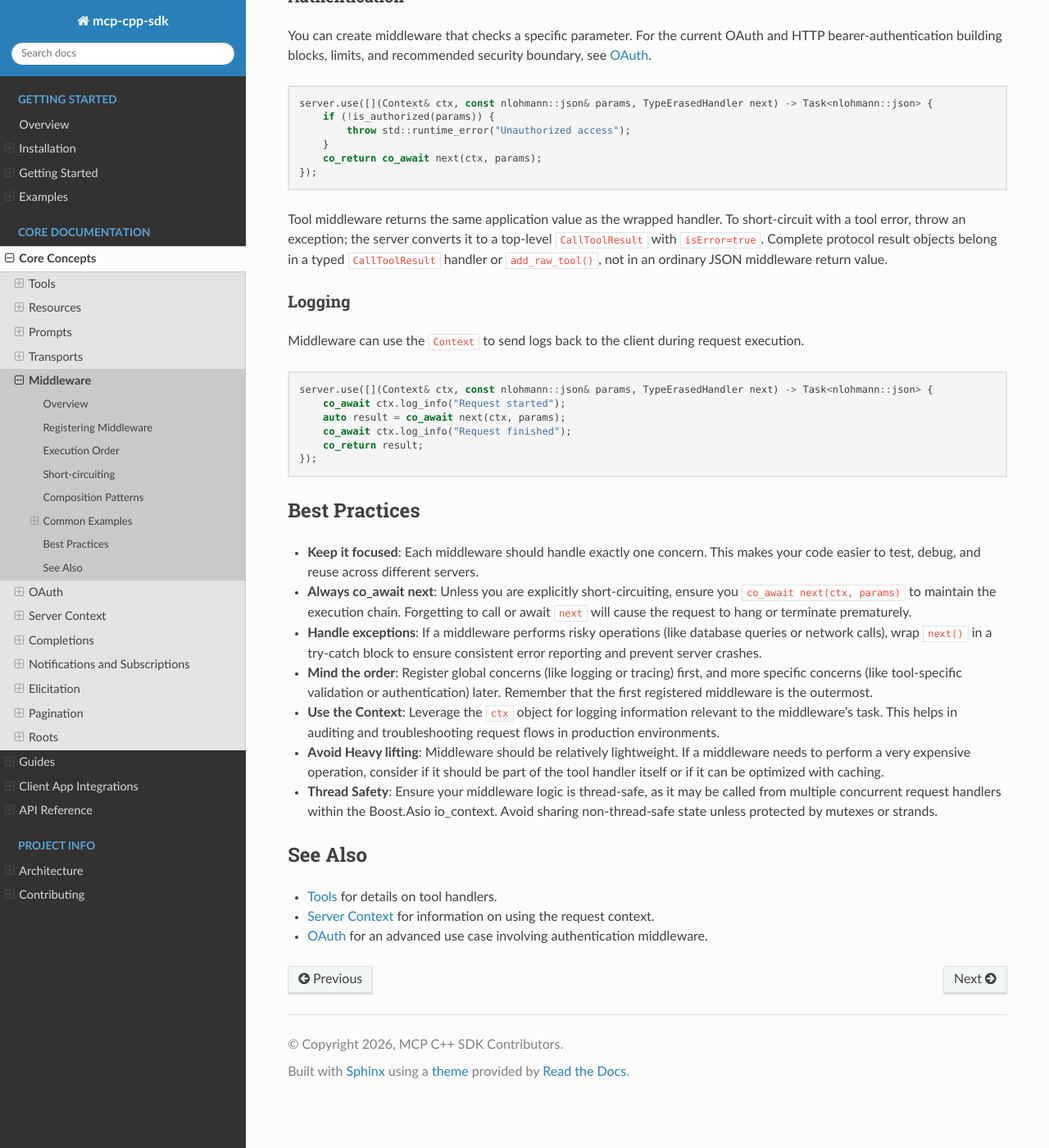
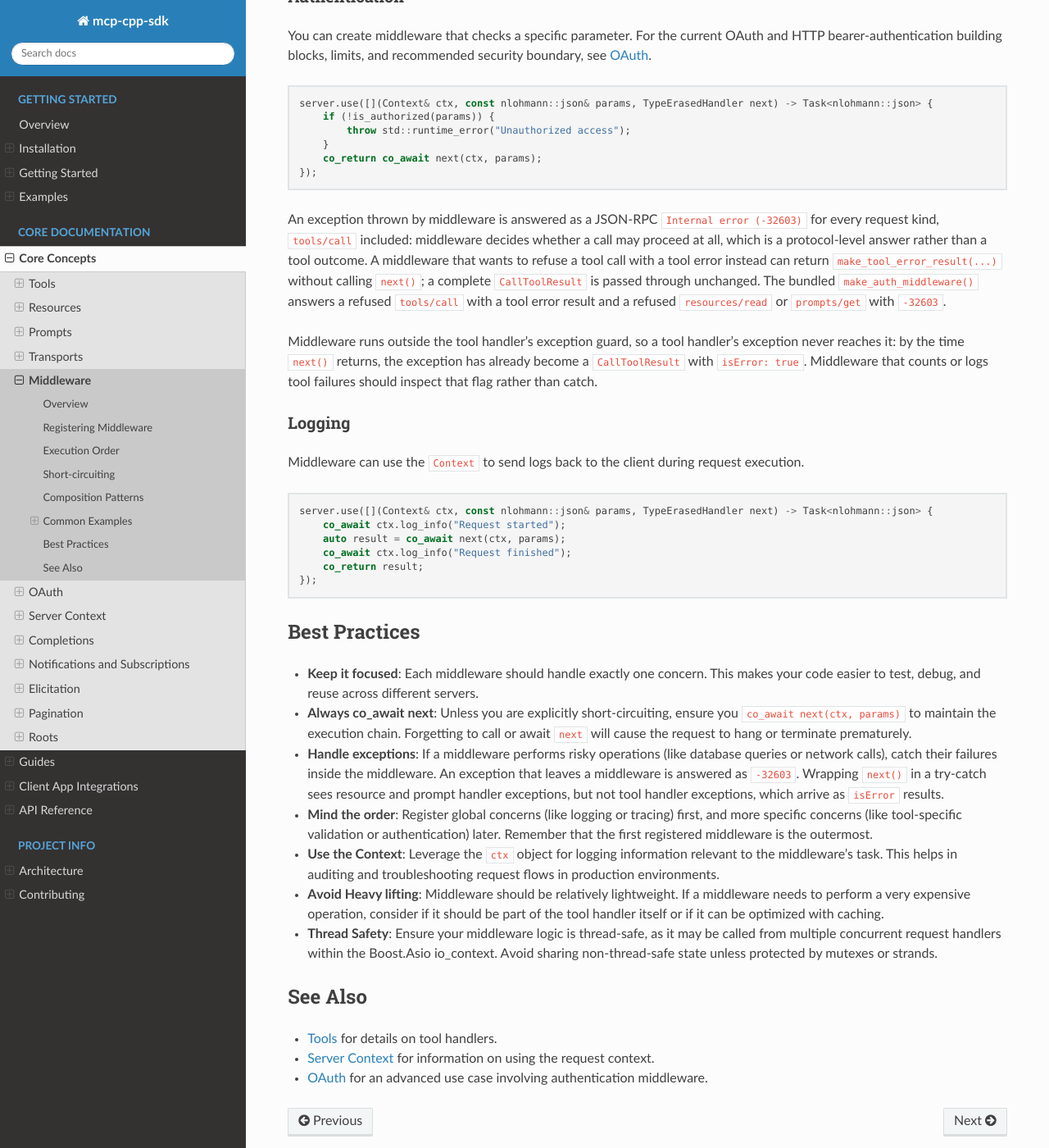
Before and after one commit to yurirocha15/mcp-cpp-sdk, a Sphinx documentation site: the page built from docs/concepts/middleware.rst, in a window 1280 px wide and 1400 px high, scrolled down 2401 px. Shown: the whole window at 82% size. Built offline with Sphinx 7.4.7 and the Read the Docs theme 3.1.0, drawn with Linux system fonts in a browser that asks for light colours.

Commit message:
docs: describe how middleware sees tool failures and its own exceptions

```diff
--- a/docs/concepts/middleware.rst
+++ b/docs/concepts/middleware.rst
@@ -102,11 +102,20 @@ security boundary, see :doc:`oauth`.
        co_return co_await next(ctx, params);
    });
 
-Tool middleware returns the same application value as the wrapped handler. To
-short-circuit with a tool error, throw an exception; the server converts it to
-a top-level ``CallToolResult`` with ``isError=true``. Complete protocol result
-objects belong in a typed ``CallToolResult`` handler or ``add_raw_tool()``, not
-in an ordinary JSON middleware return value.
+An exception thrown by middleware is answered as a JSON-RPC
+``Internal error (-32603)`` for every request kind, ``tools/call`` included:
+middleware decides whether a call may proceed at all, which is a protocol-level
+answer rather than a tool outcome. A middleware that wants to refuse a tool
+call with a tool error instead can return ``make_tool_error_result(...)``
+without calling ``next()``; a complete ``CallToolResult`` is passed through
+unchanged. The bundled ``make_auth_middleware()`` answers a refused
+``tools/call`` with a tool error result and a refused ``resources/read`` or
+``prompts/get`` with ``-32603``.
+
+Middleware runs outside the tool handler's exception guard, so a tool handler's
+exception never reaches it: by the time ``next()`` returns, the exception has
+already become a ``CallToolResult`` with ``isError: true``. Middleware that
+counts or logs tool failures should inspect that flag rather than catch.
 
 Logging
 ^^^^^^^
@@ -127,7 +136,7 @@ Best Practices
 
 - **Keep it focused**: Each middleware should handle exactly one concern. This makes your code easier to test, debug, and reuse across different servers.
 - **Always co_await next**: Unless you are explicitly short-circuiting, ensure you ``co_await next(ctx, params)`` to maintain the execution chain. Forgetting to call or await ``next`` will cause the request to hang or terminate prematurely.
-- **Handle exceptions**: If a middleware performs risky operations (like database queries or network calls), wrap ``next()`` in a try-catch block to ensure consistent error reporting and prevent server crashes.
+- **Handle exceptions**: If a middleware performs risky operations (like database queries or network calls), catch their failures inside the middleware. An exception that leaves a middleware is answered as ``-32603``. Wrapping ``next()`` in a try-catch sees resource and prompt handler exceptions, but not tool handler exceptions, which arrive as ``isError`` results.
 - **Mind the order**: Register global concerns (like logging or tracing) first, and more specific concerns (like tool-specific validation or authentication) later. Remember that the first registered middleware is the outermost.
 - **Use the Context**: Leverage the ``ctx`` object for logging information relevant to the middleware's task. This helps in auditing and troubleshooting request flows in production environments.
 - **Avoid Heavy lifting**: Middleware should be relatively lightweight. If a middleware needs to perform a very expensive operation, consider if it should be part of the tool handler itself or if it can be optimized with caching.
```
Also changed, not shown: docs/concepts/tools.rst (+4 -3 lines), 2 other files.
